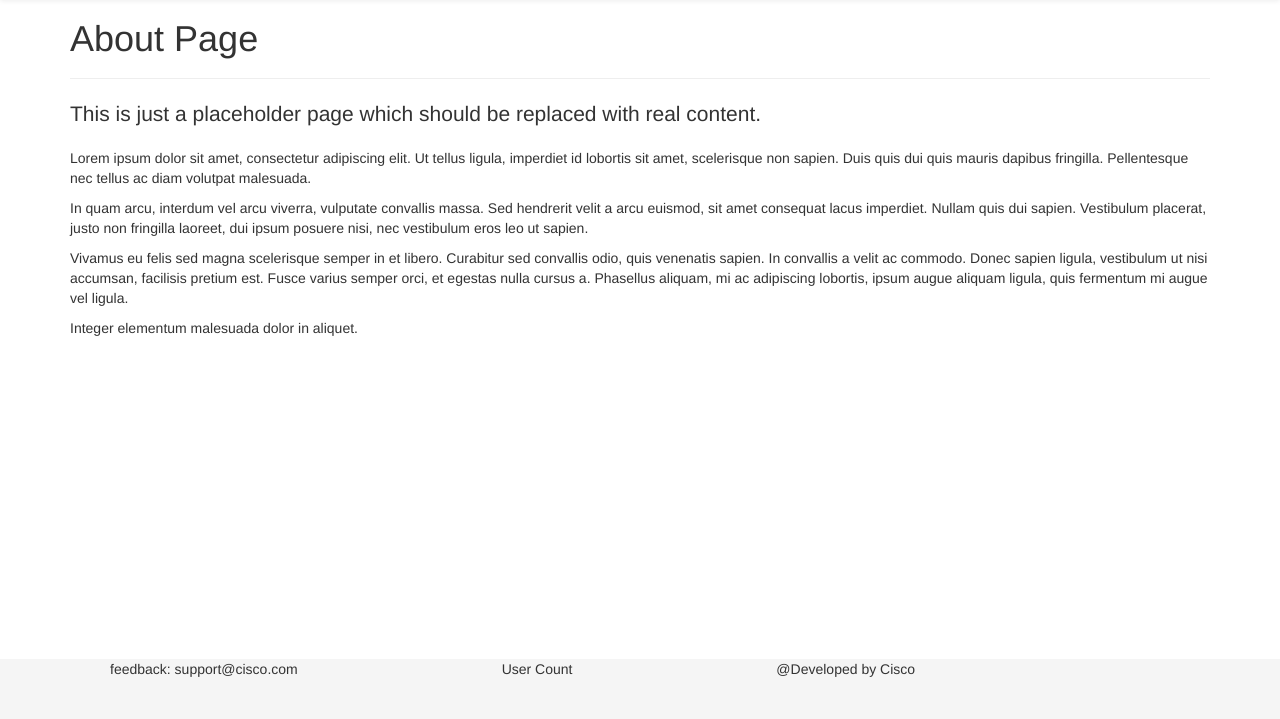
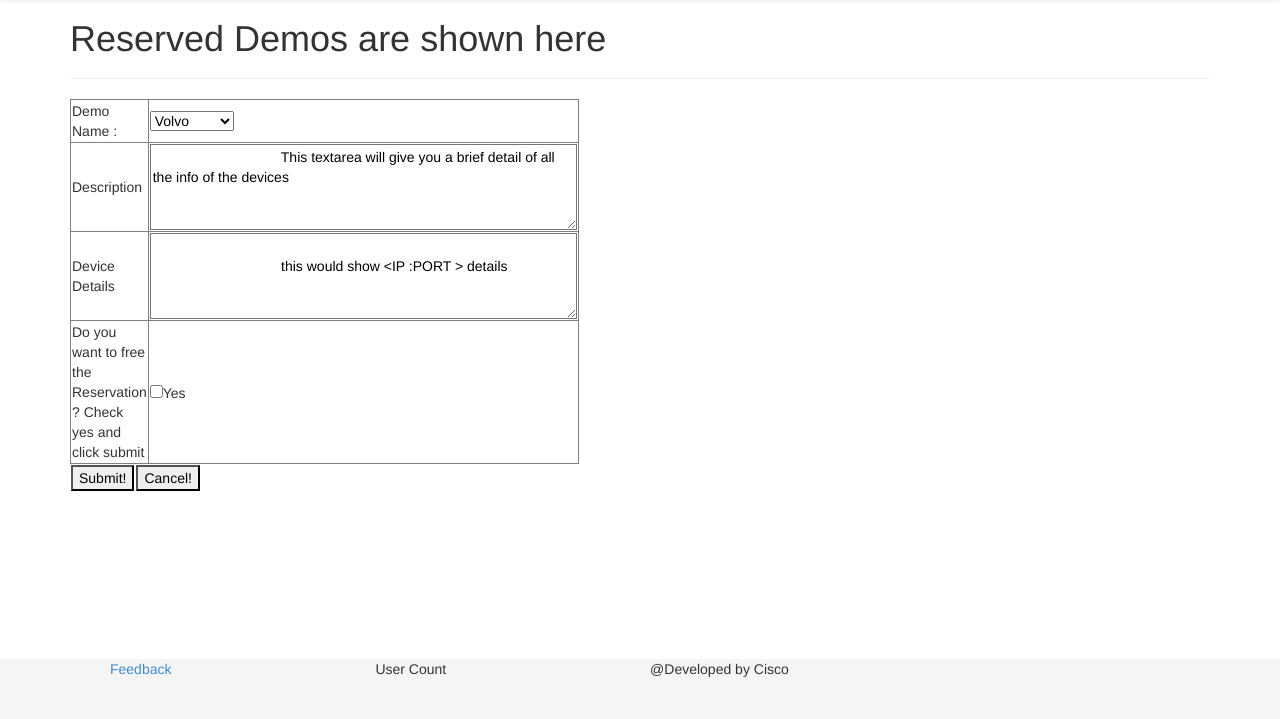
Before and after one commit to importerror/Agni, a Flask app: page /reserved in a window 1280 px wide. Shown: the part 81-800 px from the top of the page. Run offline with Flask 2, Linux system fonts and the light colour scheme; some libraries are stand-ins or nearby versions.

Commit message:
Skeleton html add to these pages

```diff
--- a/templates/layouts/main.html
+++ b/templates/layouts/main.html
@@ -92,7 +92,7 @@
   <div id="footer">
     <div class="container">
       <ul>
-        <li class="display-inline">feedback: support@cisco.com</li>
+        <li class="display-inline"> <a href="feedback: support@cisco.com">Feedback</a></li>
         <li class="display-inline">User Count</li>
         <li class="display-inline">@Developed by Cisco</li>
       </ul>
--- a/templates/pages/placeholder.logs.html
+++ b/templates/pages/placeholder.logs.html
@@ -1,5 +1,5 @@
 {% extends 'layouts/main.html' %}
-{% block title %}About{% endblock %}
+{% block title %}Log details{% endblock %}
 {% block content %}
 
 <div class="page-header">
--- a/templates/pages/placeholder.reserved.html
+++ b/templates/pages/placeholder.reserved.html
@@ -1,14 +1,67 @@
 {% extends 'layouts/main.html' %}
-{% block title %}About{% endblock %}
+{% block title %}Reserved Pages{% endblock %}
 {% block content %}
 
 <div class="page-header">
-  <h1>About Page</h1>
+  <h1>Reserved Demos are shown here</h1>
 </div>
-<p class="lead">This is just a placeholder page which should be replaced with real content.</p>
-<p>Lorem ipsum dolor sit amet, consectetur adipiscing elit. Ut tellus ligula, imperdiet id lobortis sit amet, scelerisque non sapien. Duis quis dui quis mauris dapibus fringilla. Pellentesque nec tellus ac diam volutpat malesuada.</p>
-<p>In quam arcu, interdum vel arcu viverra, vulputate convallis massa. Sed hendrerit velit a arcu euismod, sit amet consequat lacus imperdiet. Nullam quis dui sapien. Vestibulum placerat, justo non fringilla laoreet, dui ipsum posuere nisi, nec vestibulum eros leo ut sapien.</p>
-<p>Vivamus eu felis sed magna scelerisque semper in et libero. Curabitur sed convallis odio, quis venenatis sapien. In convallis a velit ac commodo. Donec sapien ligula, vestibulum ut nisi accumsan, facilisis pretium est. Fusce varius semper orci, et egestas nulla cursus a. Phasellus aliquam, mi ac adipiscing lobortis, ipsum augue aliquam ligula, quis fermentum mi augue vel ligula.</p>
-<p>Integer elementum malesuada dolor in aliquet.</p>
+<div>
+	<table border="1" width="300px">
+		<tr>
+			<td>
+			 	Demo Name :
+			</td>
+			<td>
+			<select>
+				  <option value="volvo">Volvo</option>
+				  <option value="saab">Saab</option>
+				  <option value="mercedes">Mercedes</option>
+				  <option value="audi">Audi</option>
+     		</select>
+			</td>
+		</tr>
+		<tr>
+			<td> Description
+			</td>
+			<td>
+				<textarea rows="4" cols="50">
+				 This textarea will give you a brief detail of all the info of the devices
+				 </textarea>
+			</td>
+		</tr>
+		<tr>
+			<td>
+				Device Details
+			</td>
+			<td>
+				<textarea rows="4" cols="50">
 
+				 this would show <IP :PORT > details
+				</textarea>
+			</td>
+		<tr>
+			<td>
+				Do you want to free the Reservation ? Check yes and click submit
+			</td>
+			<td>
+				<input type="checkbox" name="lab_reserve_status" value="Yes">Yes
+			</td>
+		</tr>
+		</tr>
+	</table>
+</div>
+
+<div>
+		<table>
+			<tr>
+				<td>
+					<button type="submit">Submit!</button>
+				</td>
+				<td>
+					<button type="submit">Cancel!</button>
+				</td>
+
+			</tr>
+		</table>
+</div>
 {% endblock %}
```
Also changed, not shown: templates/pages/placeholder.available.html (+59 -7 lines).
